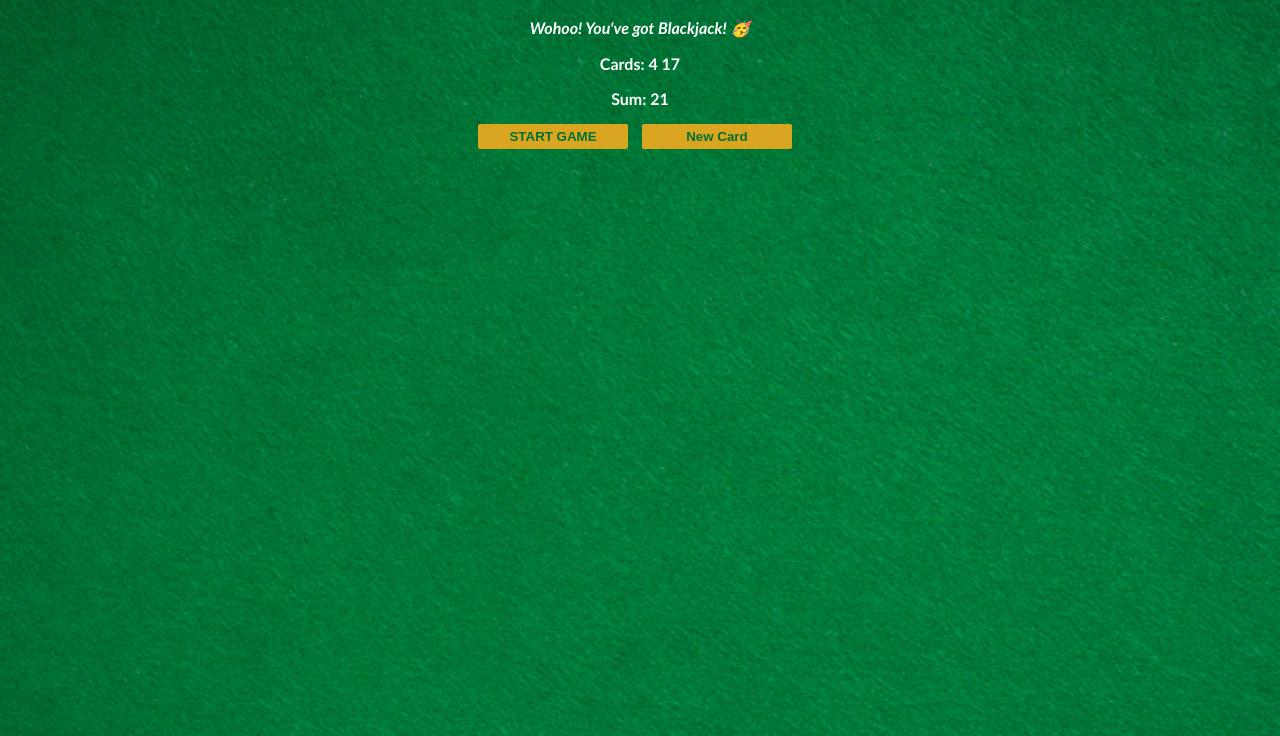
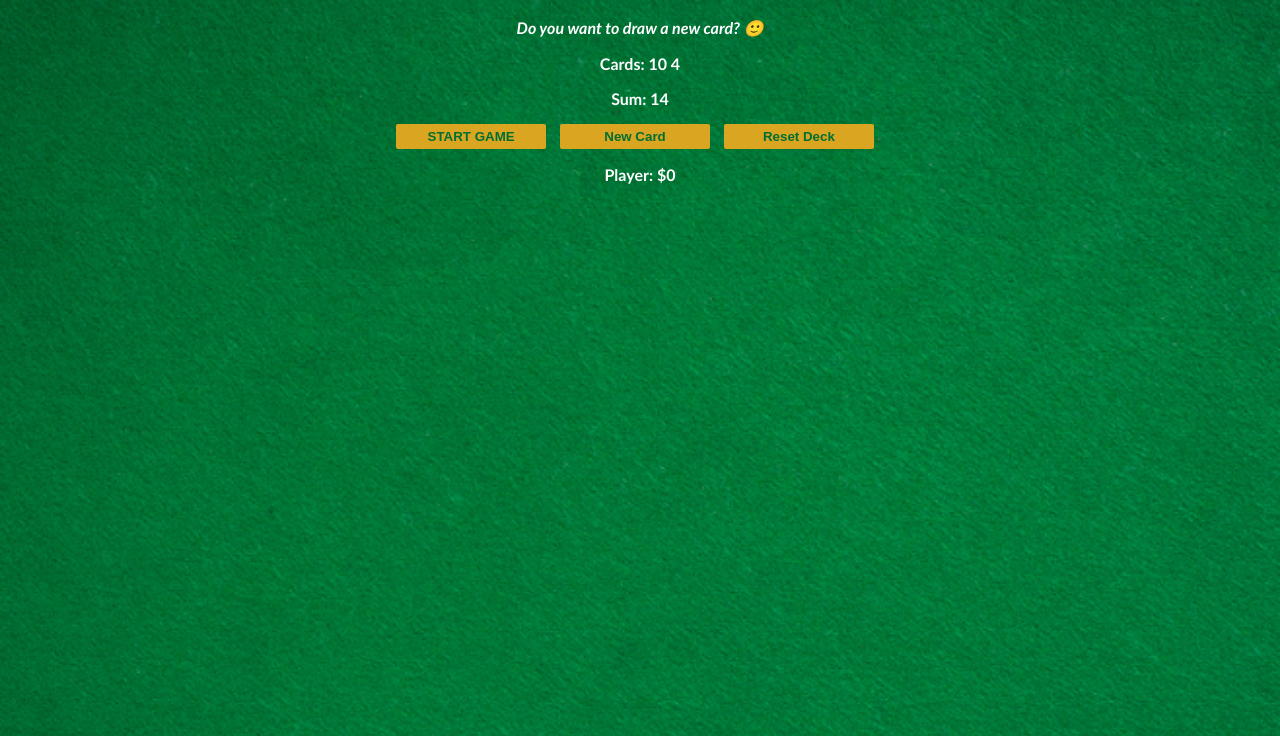
Before and after one commit to Qaaed/Black-Jack, a plain HTML site: page index.html in a window 1280 px wide. Both pictures are taken after a click on the button "START GAME". Shown: the part 64-800 px from the top of the page. Drawn offline with Linux system fonts and the light colour scheme.

Commit message:
Added a reset button and added a small chip system

```diff
--- a/index.html
+++ b/index.html
@@ -13,6 +13,8 @@
     <p id="sum-el">Sum:</p>
     <button onclick="startGame()" class="buttons">START GAME</button>
     <button onclick="newCard()" class="buttons">New Card</button>
+    <button onclick="resetDeck()" class="buttons">Reset Deck</button>
+    <p id="player-el"></p>
     <script src="index.js"></script>
   </body>
 </html>
--- a/index.js
+++ b/index.js
@@ -1,35 +1,81 @@
-let firstCard = 4;
-let secondCard = 17;
-let sum = firstCard + secondCard;
-let cards = [firstCard, secondCard];
-let isAlive = true;
+let cards = [];
+let sum = 0;
+let isAlive = false;
 let hasBlackJack = false;
 let message = "";
+
 let messageEl = document.getElementById("message-el");
 let sumEl = document.getElementById("sum-el");
 let cardsEl = document.getElementById("cards-el");
+let playerEl = document.getElementById("player-el");
+
+let player = {
+  name: "Player",
+  chips: 0,
+};
+
+playerEl.textContent = `${player.name}: $ ${player.chips}`;
+
+function getRandomCard() {
+  let randomNumber = Math.floor(Math.random() * 13) + 1;
+  if (randomNumber === 1) {
+    return 11;
+  } else if (randomNumber > 10) {
+    return 10;
+  } else {
+    return randomNumber;
+  }
+}
 
 function startGame() {
+  isAlive = true;
+  hasBlackJack = false;
+  let firstCard = getRandomCard();
+  let secondCard = getRandomCard();
+  cards = [firstCard, secondCard];
+  sum = firstCard + secondCard;
   renderGame();
 }
 
 function renderGame() {
-  sumEl.textContent = `Sum: ${sum}`;
-  cardsEl.textContent = `Cards: ${cards[0]} ${cards[1]}`;
-  if (sum <= 20) {
+  cardsEl.textContent = "Cards: " + cards.join(" ");
+  sumEl.textContent = "Sum: " + sum;
+
+  if (sum < 21) {
     message = "Do you want to draw a new card? 🙂";
   } else if (sum === 21) {
     message = "Wohoo! You've got Blackjack! 🥳";
     hasBlackJack = true;
+    //each time a player gets blackjack chips increase by 10
+    player.chips += 10;
   } else {
     message = "You're out of the game! 😭";
     isAlive = false;
+    //each time a player doesn't get blackjack chips decrease by 10
+    player.chips -= 10;
   }
+
   messageEl.textContent = message;
+  playerEl.textContent = `${player.name}: $${player.chips}`;
 }
 
 function newCard() {
-  let card = 5;
-  sum += card;
-  renderGame();
+  if (isAlive && !hasBlackJack) {
+    let card = getRandomCard();
+    sum += card;
+    cards.push(card);
+    renderGame();
+  }
 }
+
+function resetDeck() {
+  cards = [];
+  sum = 0;
+  isAlive = false;
+  hasBlackJack = false;
+  message = "";
+
+  cardsEl.textContent = "Cards: ";
+  sumEl.textContent = "Sum: ";
+  messageEl.textContent = "Game resetted";
+}
```
